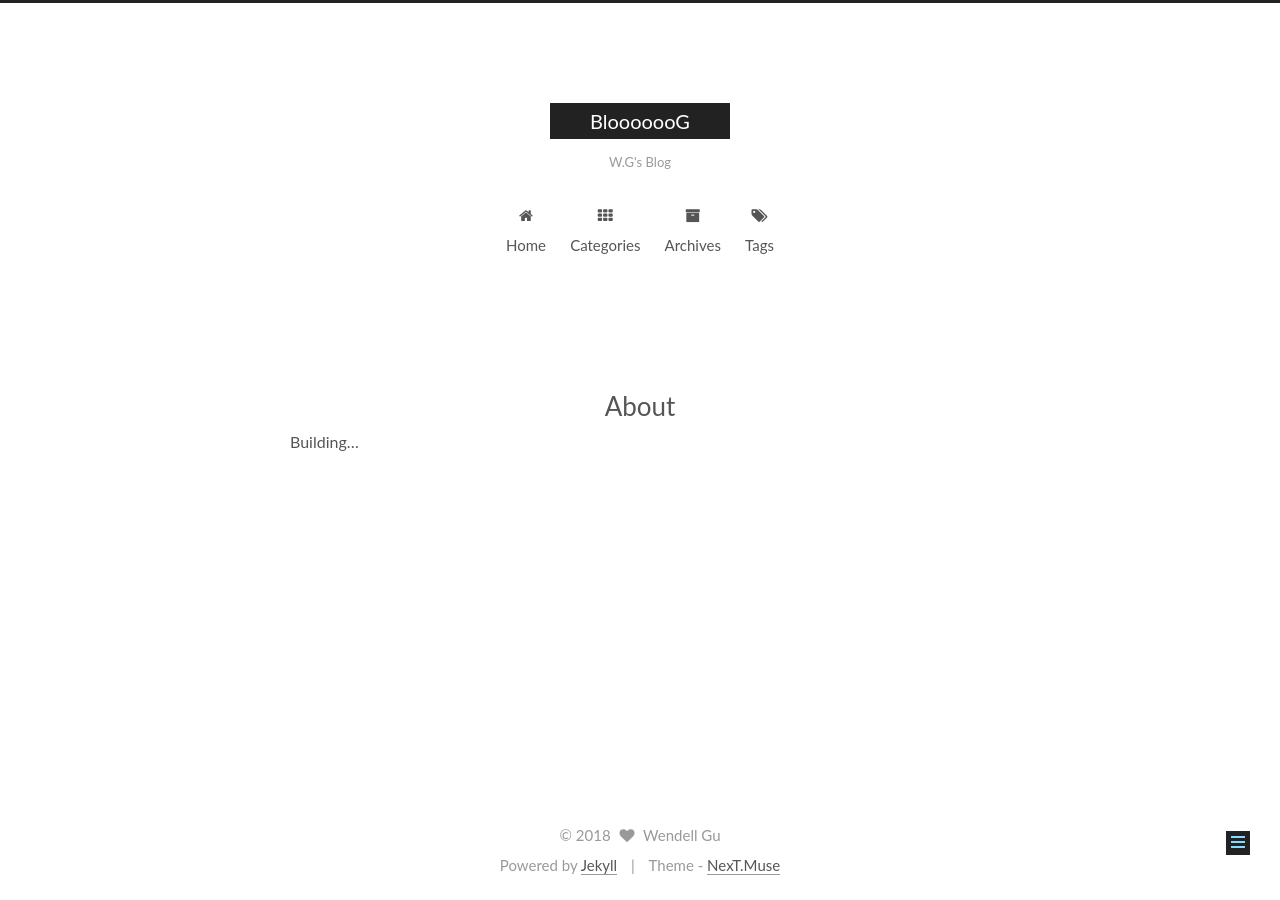
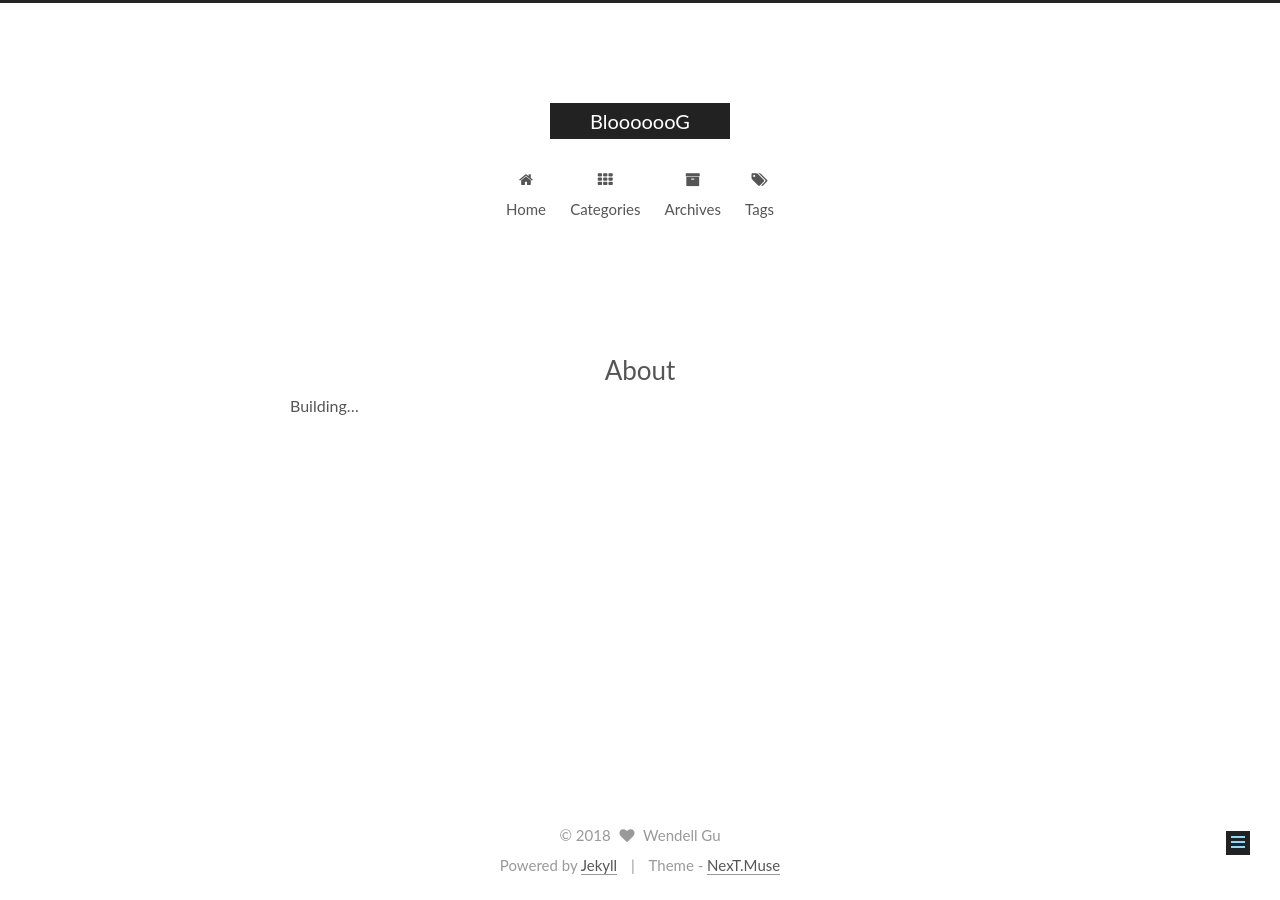
Before and after one commit to WendellGul/wendellgul.github.io, a Jekyll site: the page built from about/index.md, in a window 1280 px wide. Built offline with Jekyll 4.4.1, drawn with Linux system fonts in a browser that asks for light colours; some web fonts are replaced.

Commit message:
change something

```diff
--- a/_config.yml
+++ b/_config.yml
@@ -5,7 +5,7 @@
 
 # Site
 title: BlooooooG
-subtitle: W.G's Blog
+subtitle:
 description:
 author: Wendell Gu
 # Support language: de, en, fr-FR, id, ja, ko, pt-BR, pt, ru, zh-Hans, zh-hk, zh-tw
@@ -213,8 +213,8 @@
 # Social Links
 # Key is the link label showing to end users.
 # Value is the target link (E.g. GitHub: https://github.com/iissnan)
-#social:
-  #LinkLabel: Link
+social:
+  GitHub: https://github.com/WendellGul
 
 
 # Social Links Icons
```
